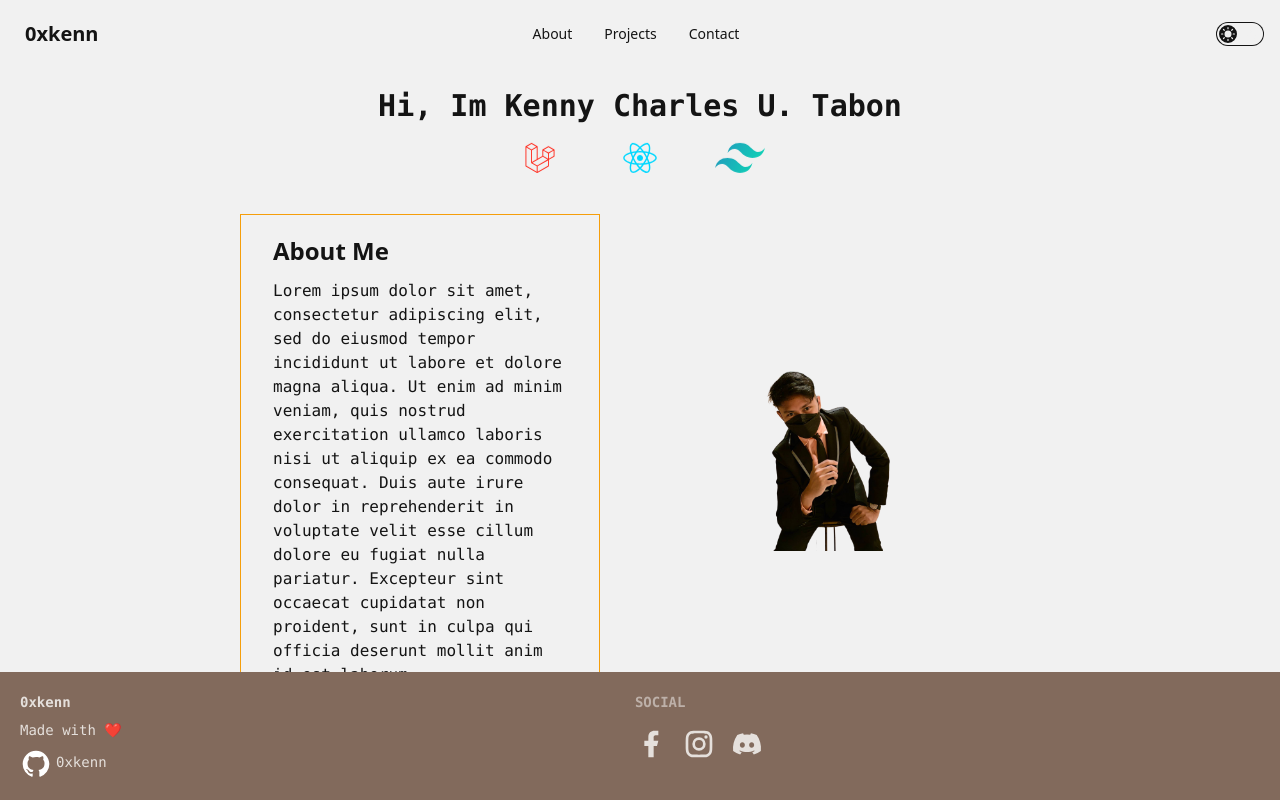
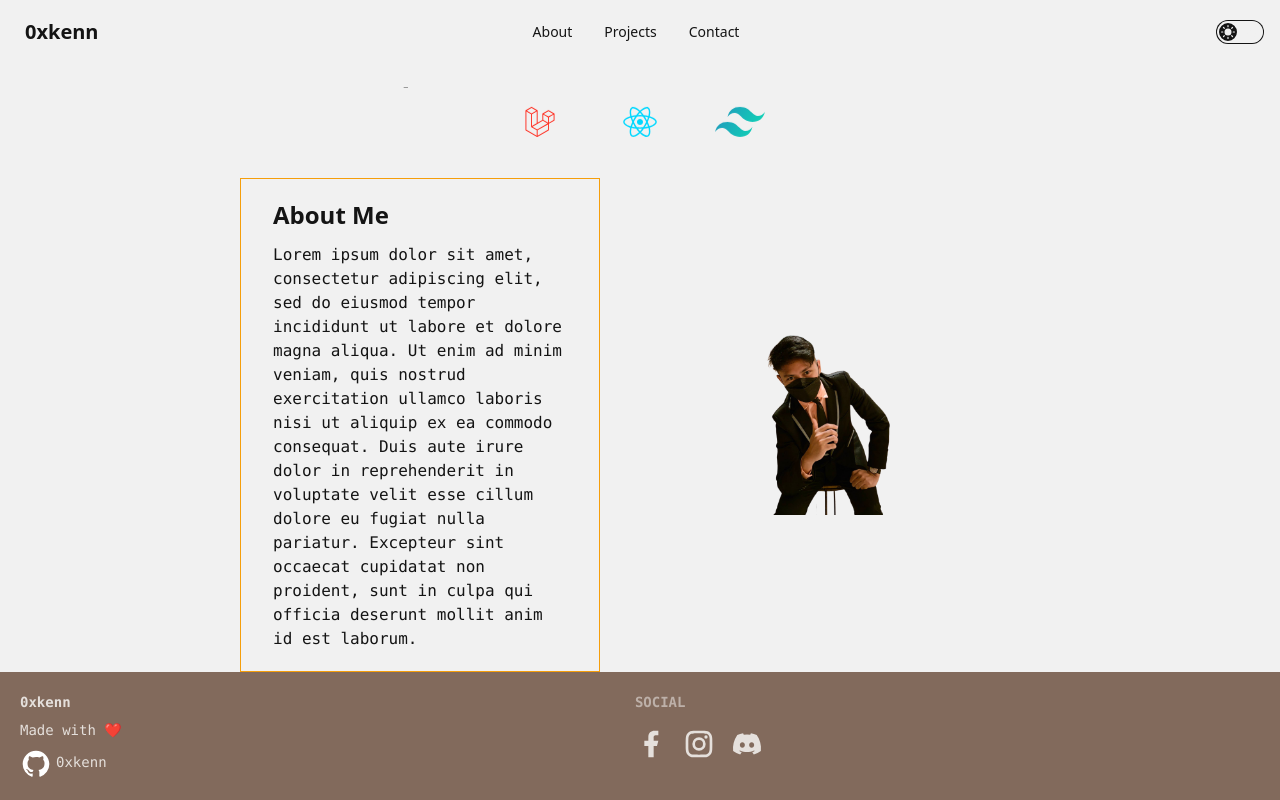
Before and after one commit to 0xkenn/my-portfolio, a React (Vite) app: page / in a window 1280 px wide. Built offline with nearby package versions, Linux system fonts and the light colour scheme.

Commit message:
fixed footer

```diff
--- a/src/App.jsx
+++ b/src/App.jsx
@@ -8,7 +8,7 @@ const App = () => {
   return (
    <>
 
-     <div className="h-screen">
+     <div className=" flex flex-col h-screen">
      <NavBar/>
       <AboutPage/>
       <Footer/></div>
--- a/src/layout/Footer.jsx
+++ b/src/layout/Footer.jsx
@@ -1,7 +1,7 @@
 import github from '../assets/techstack/RiGithubFill.svg'
 const Footer = () => {
   return (
-    <footer className="fixed bottom-0 footer p-5 bg-neutral text-neutral-content">
+    <footer className="sticky top-[100vh] footer p-5 bg-neutral text-neutral-content">
     <aside>
 
       <p className="font-bold font-mono">0xkenn</p>
```
